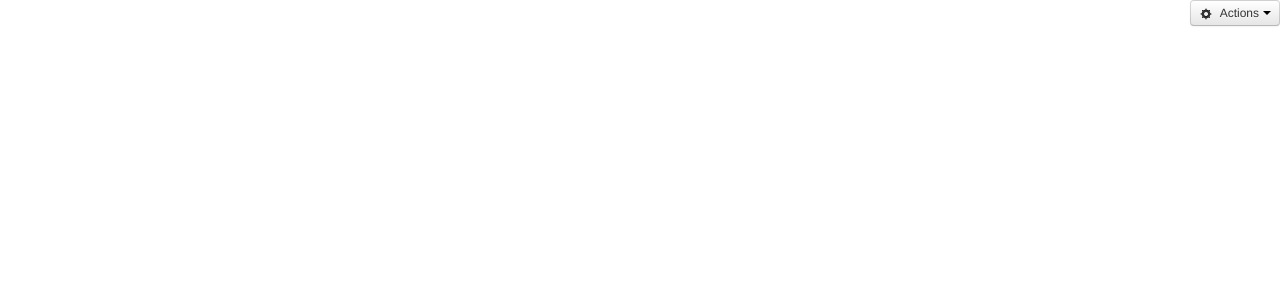
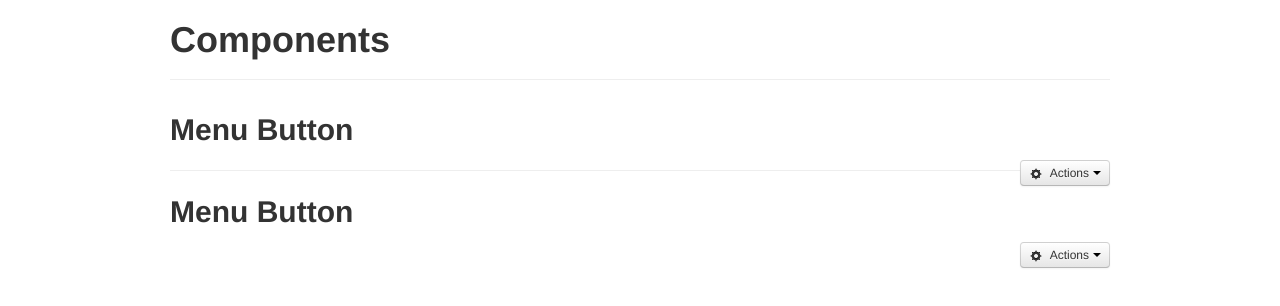
Before and after one commit to jrugilio/ui_boilerplate, a plain HTML site: page components.html in a window 1280 px wide. Drawn offline with Linux system fonts and the light colour scheme.

Commit message:
Sections for components

```diff
--- a/components.html
+++ b/components.html
@@ -24,8 +24,16 @@
 </head>
 <body>
 <!-- SITE CONTENT -->
+<div class="container">
 
+<section id="header">
+<div class="page-header">
+	<h1>Components</h1>
+<div>
+</section>
 
+<section id="menu_button">
+<h2 id="alerts">Menu Button</h2>
 <!-- menu button -->
 <div class="btn-group pull-right">
 	<button data-toggle="dropdown" class="btn dropdown-toggle">
@@ -39,8 +47,33 @@
 	</ul>
 </div>
 <!-- end menu button -->
+</section>
+
+<hr>
+
+<section id="menu_button">
+<h2 id="alerts">Menu Button</h2>
+<!-- menu button -->
+<div class="btn-group pull-right">
+	<button data-toggle="dropdown" class="btn dropdown-toggle">
+		<i class="icon-cog"></i>
+		Actions<span class="caret"></span>
+	</button>
+	<ul class="dropdown-menu">
+		<li><a href="">CSV</a></li>
+		<li><a href="">Excel</a></li>
+		<li><a href="">PDF</a></li>
+	</ul>
+</div>
+<!-- end menu button -->
+</section>
 
 
+
+
+
+
+</div>
 <!-- END SITE CONTENT -->
 
 <!-- ALL SITE JAVSCRIPT BELOW THIS LINE -->
```
